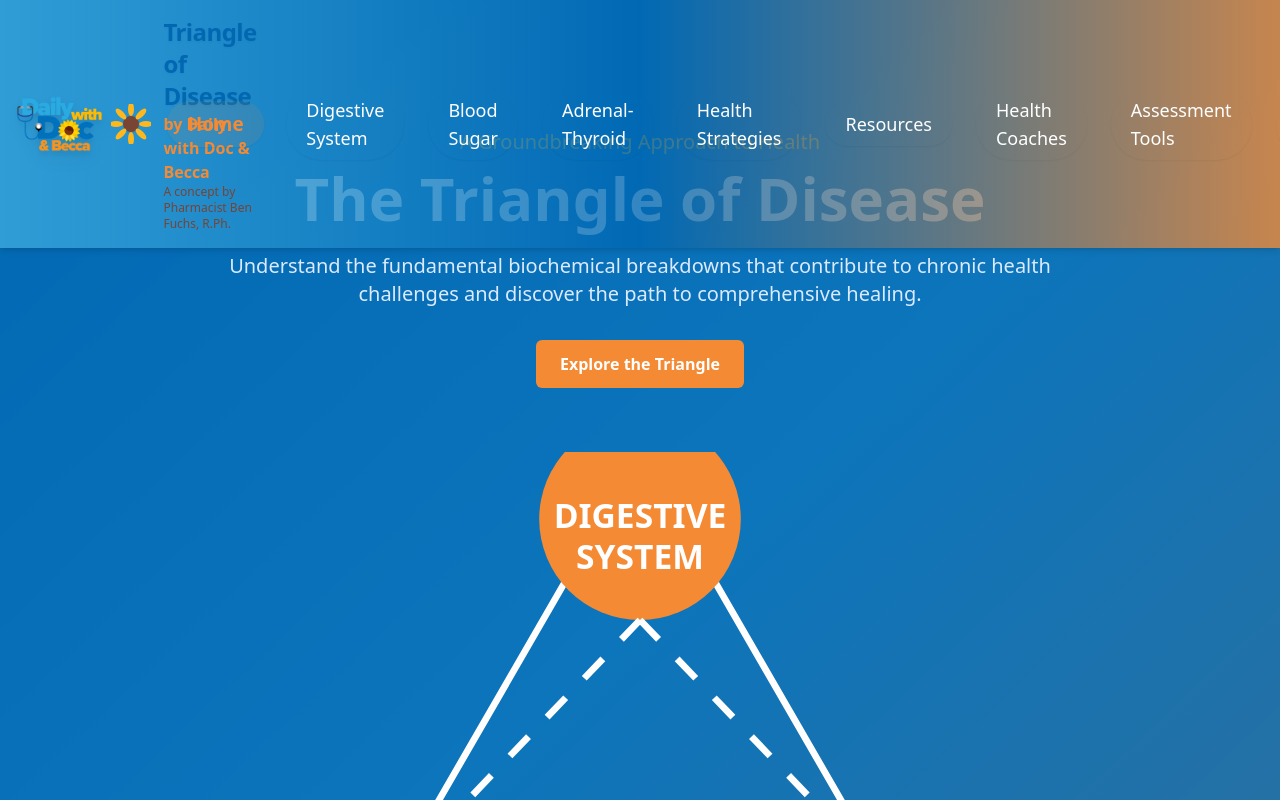
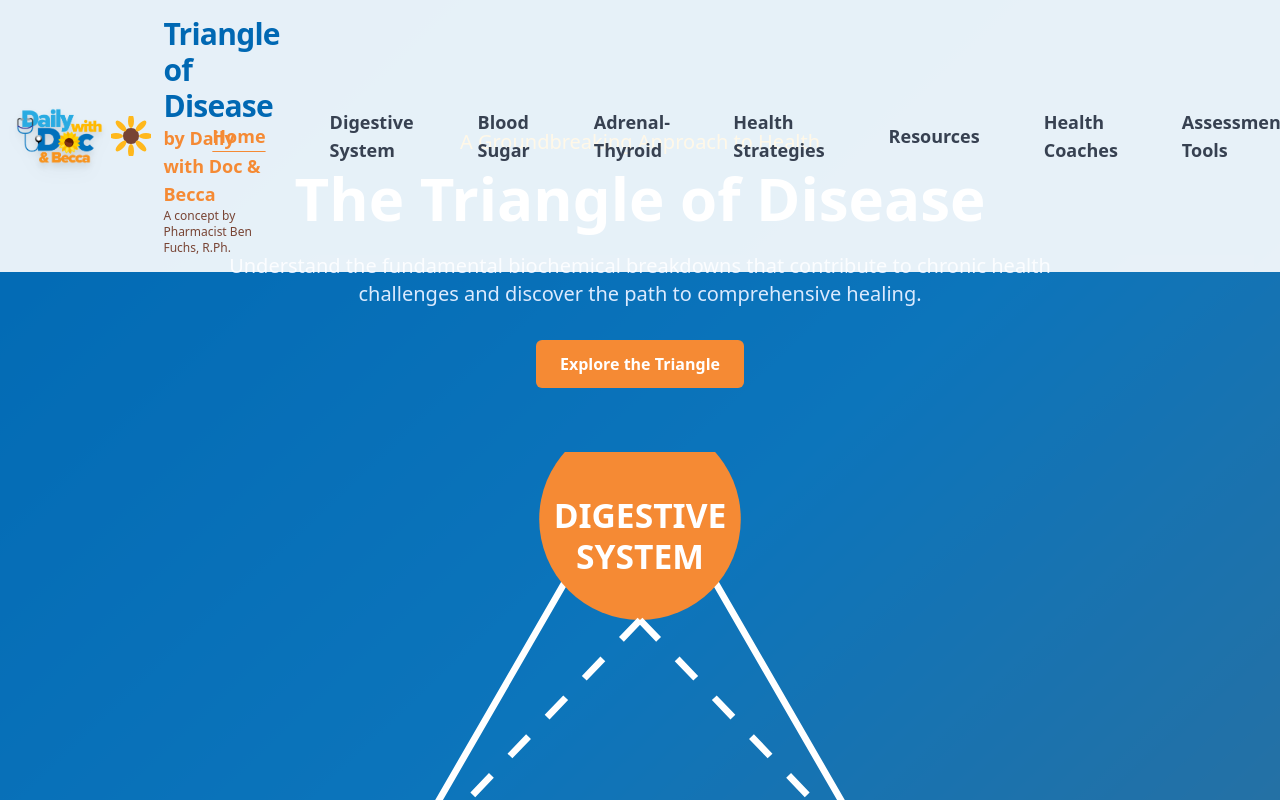
Before and after one commit to CoachAJ/Triangle-of-Disease, a React (Vite) app: page / in a window 1280 px wide. Shown: the top 800 px of the page. Built offline with nearby package versions, Linux system fonts and the light colour scheme.

Commit message:
Restore white header background and sizing, keep bold typeface and nav readability, remove gradient

```diff
--- a/src/components/Header.tsx
+++ b/src/components/Header.tsx
@@ -37,11 +37,11 @@ const Header = () => {
   }
 
   const navLinkClasses = ({ isActive }: { isActive: boolean }) => {
-    return `block py-2 px-5 rounded-full font-montserrat transition-all duration-300 text-lg shadow-sm focus:outline-none focus:ring-2 focus:ring-glorious-sunset/60 focus:ring-offset-2 focus:ring-offset-white/80
+    return `block py-2 px-5 rounded font-montserrat transition-all duration-300 text-base md:text-lg font-semibold focus:outline-none focus:ring-2 focus:ring-glorious-sunset/60 focus:ring-offset-2 focus:ring-offset-white/80
       ${
         isActive
-          ? 'bg-glorious-sunset/10 text-glorious-sunset font-bold scale-105'
-          : 'text-white hover:bg-health-blue/70 hover:text-tangy-yellow'
+          ? 'text-glorious-sunset font-bold underline underline-offset-8'
+          : 'text-gray-700 hover:text-health-blue'
       }`
 
   }
@@ -49,9 +49,7 @@ const Header = () => {
   return (
     <header
       className={`fixed w-full z-50 transition-all duration-300 ${
-        isScrolled
-          ? 'bg-gradient-to-r from-blue-sky via-health-blue to-glorious-sunset shadow-lg py-2'
-          : 'bg-gradient-to-r from-blue-sky/80 via-health-blue/80 to-glorious-sunset/80 py-4 shadow-md'
+        isScrolled ? 'bg-white shadow-md py-2' : 'bg-white/90 py-4'
       }`}
     >
       <div className="container mx-auto px-4 flex justify-between items-center">
@@ -81,10 +79,10 @@ const Header = () => {
             </g>
           </svg>
           <div className="ml-3 hidden md:block">
-            <span className="block font-proxima text-health-blue text-2xl font-extrabold tracking-tight drop-shadow-sm">
+            <span className="block font-proxima text-health-blue text-2xl md:text-3xl font-extrabold tracking-tight">
               Triangle of Disease
             </span>
-            <span className="text-base font-montserrat text-glorious-sunset font-semibold">
+            <span className="text-base md:text-lg font-montserrat text-glorious-sunset font-semibold">
               by Daily with Doc & Becca
             </span>
             <span className="text-xs text-hot-chocolate block">
```
